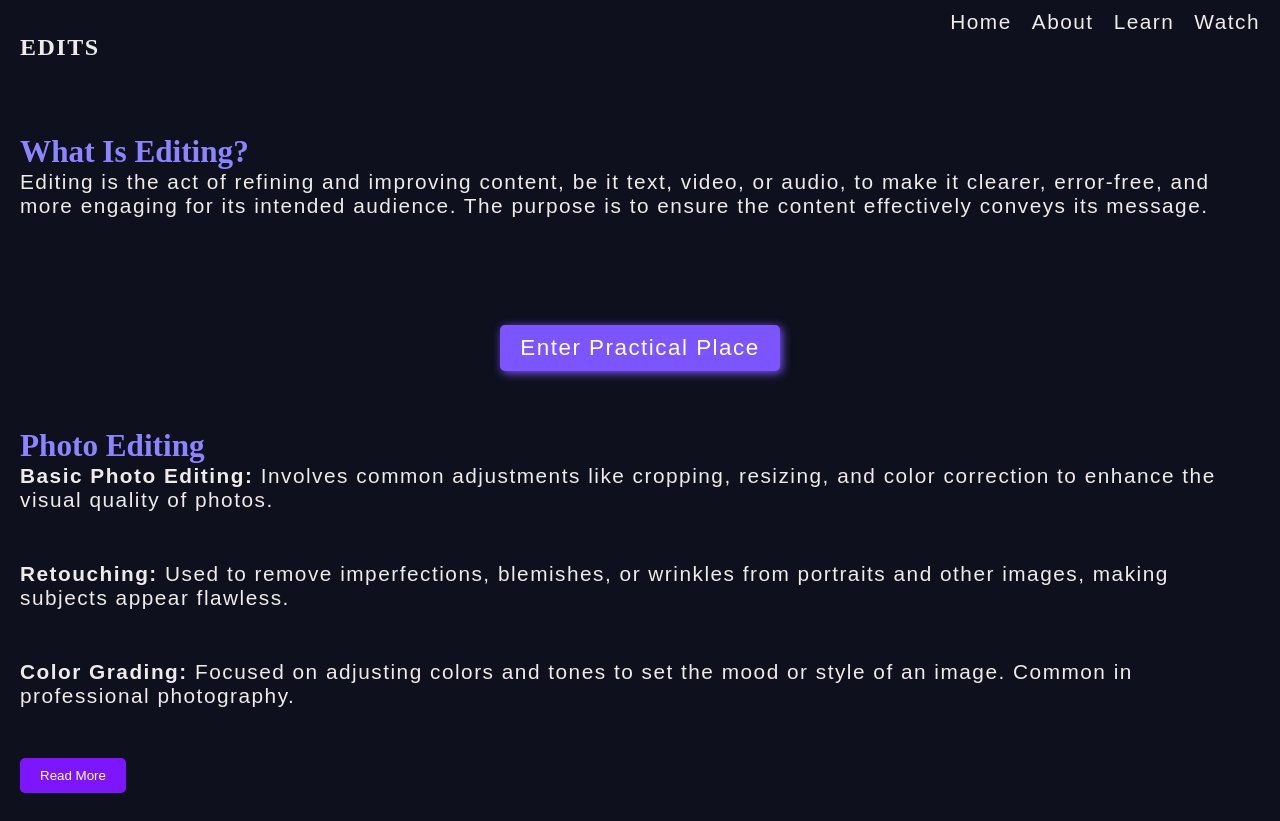
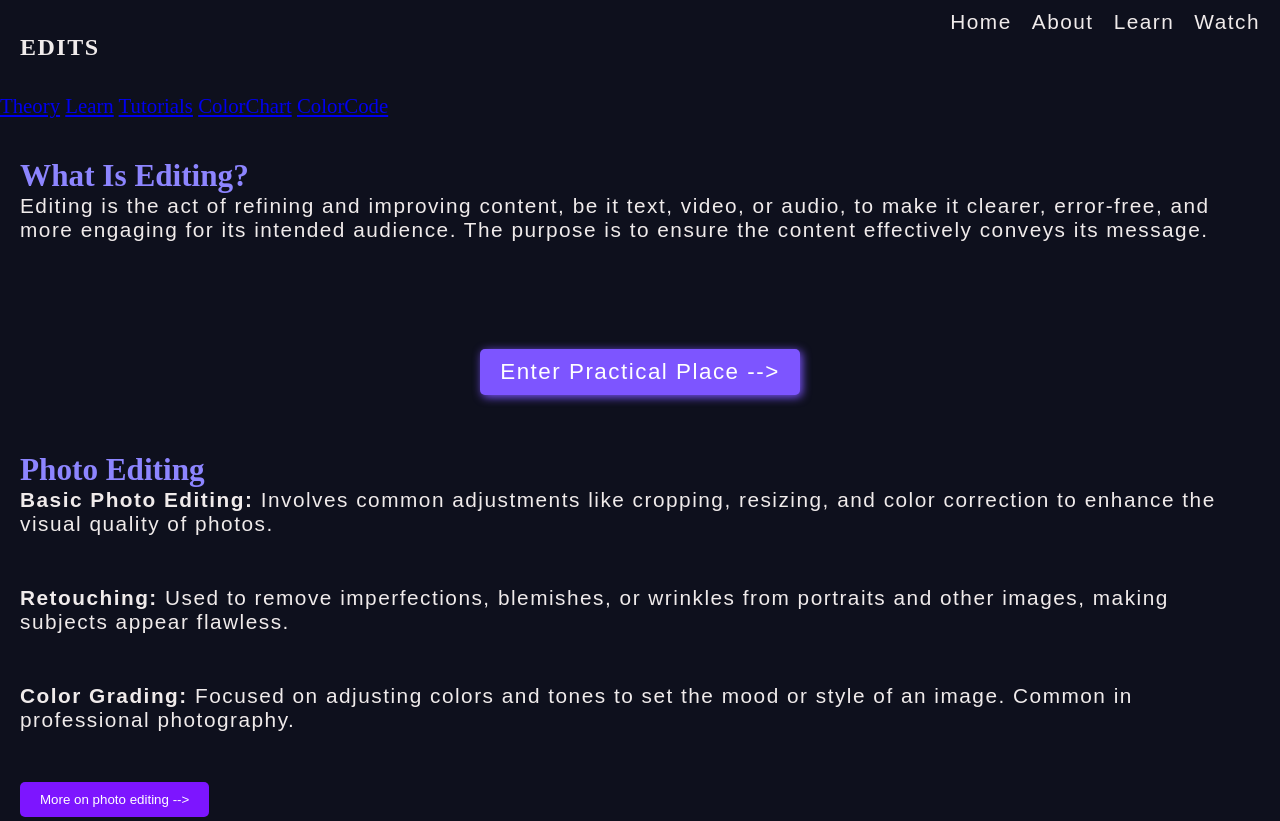
Before and after one commit to HelloIamRaju/Editing, a plain HTML site: page index.html in a window 1280 px wide. Shown: the top 821 px of the page. Drawn offline with Linux system fonts and the light colour scheme.

Commit message:
Update index.html

```diff
--- a/index.html
+++ b/index.html
@@ -4,9 +4,13 @@
     <meta charset="UTF-8">
     <meta name="viewport" content="width=device-width, initial-scale=1.0">
     <link rel="stylesheet" type="text/css" href="styles.css">
-    <title>Your Website</title>
+    <title>Editing Galaxy</title>
 </head>
 <body>
+
+
+<header class="header">
+
 <nav>
       <a class="logo" href="index.html">EDITS</a>
       <div class="menu-toggle">
@@ -22,6 +26,22 @@
       </ul>
     </nav>
 
+    <section class="sub-navigation">
+      <div class="scroll-container">
+        <div class="scroll-content">
+          <a href="#" class="sub-nav-item">Theory</a>
+          <a href="#" class="sub-nav-item">Learn</a>
+          <a href="#" class="sub-nav-item">Tutorials</a>
+          <a href="#" class="sub-nav-item">ColorChart</a>
+          <a href="#" class="sub-nav-item">ColorCode</a>
+        </div>
+      </div>
+
+
+    </section>
+
+</header>
+
 <div class="description">
 
     <div class="details">
@@ -35,7 +55,7 @@
     <p>Editing is the act of refining and improving content, be it text, video, or audio, to make it clearer, error-free, and more engaging for its intended audience. The purpose is to ensure the content effectively conveys its message.</p>
 
  <div class="bottom">
-    <a class="btn" href="#">Enter Practical Place</a>
+    <a class="btn" href="#">Enter Practical Place --></a>
   </div>
 
     <div class="content">
@@ -59,7 +79,7 @@
 
     </ul>
 
-            <button class="read-more-button">Read More</button>
+            <button class="read-more-button"> More on photo editing --></button>
     </div>
     </section>
 <section class="section" data-order="2">
@@ -77,7 +97,7 @@
 
     </ul>
 
-             <button class="read-more-button">Read More</button>
+             <button class="read-more-button"> More on video editing --></button>
                    </div>
     </section>
 
@@ -122,7 +142,7 @@
     <p>Enables artists and photographers to enhance and manipulate their creations creatively.</p>
 
     </div>
-             <button class="read-more-button">Read More</button>
+             <button class="read-more-button">More on application --></button>
     </div>
     </section>
 
@@ -174,7 +194,7 @@
     <h3>Keyframing</h3>
     <p>In video editing, keyframing enables the creation of animations and dynamic changes over time, like moving text or objects.</p>
     </div>
-        <button class="read-more-button">Read More</button>
+        <button class="read-more-button"> More on the terms --></button>
         </div>
     </section>
 
@@ -214,7 +234,7 @@
 
     </ul>
 
-        <button class="read-more-button">Read More</button>
+        <button class="read-more-button">More on freelancing --></button>
         </div>
         </section>
 
@@ -232,7 +252,7 @@
       <li><strong>Benefits:</strong> Professionals may receive benefits like health insurance, retirement plans, and paid time off, depending on their employer.</li>
     </ul>
     </div>
-        <button class="read-more-button">Read More</button>
+        <button class="read-more-button">More on freelancing --></button>
         </div>
 
     </section>
@@ -254,7 +274,7 @@
       <li><strong>Object Removal and Addition:</strong> AI can intelligently remove or add objects within photos while maintaining a natural look.</li>
     </ul>
     </div>
-        <button class="read-more-button">Read More</button>
+        <button class="read-more-button"> More on AI in editing --></button>
         </div>
 
     </section>
```
Lines whose indentation alone changed are shown as unchanged.
